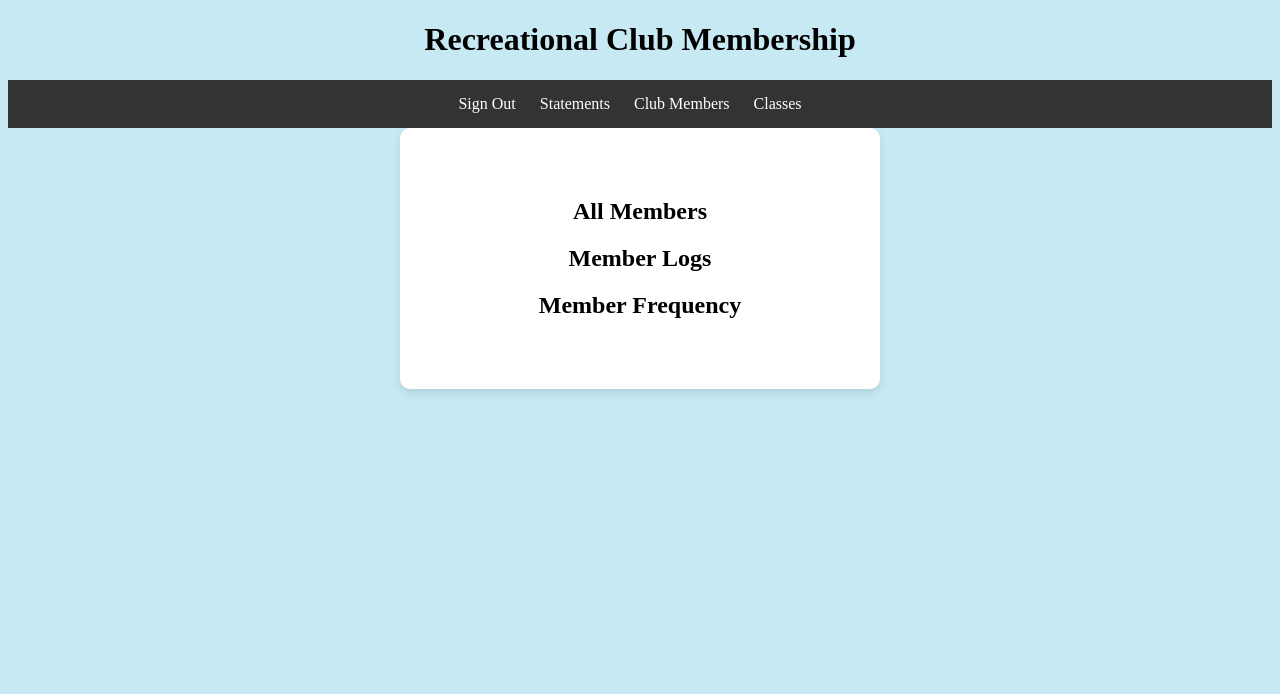
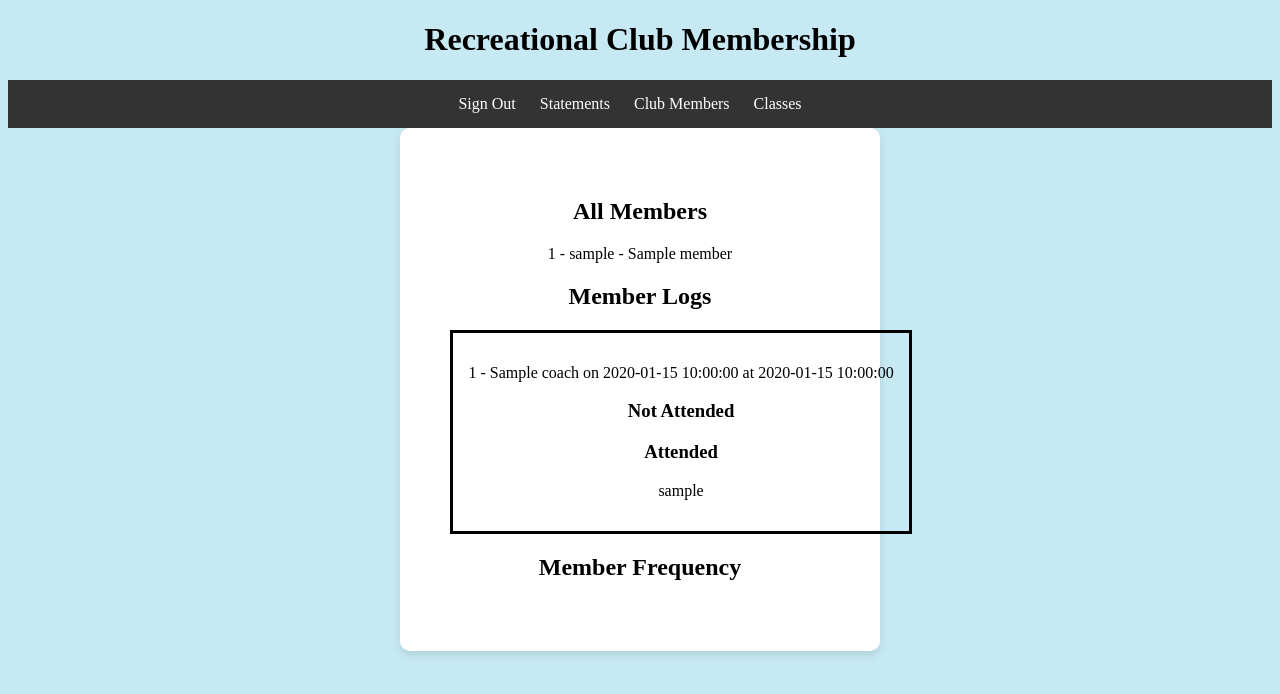
Before and after one commit to syxddd10001/Recreation-Club-Membership, a Flask app: template templates/members.html in a window 1280 px wide. Shown: the top 694 px of the page. Run offline with Flask 3, Linux system fonts and the light colour scheme; the template is opened without the code that fills it: most values are stand-ins (such as "Sample title", 1, 10 or a date in 2020).

Commit message:
update members.html

```diff
--- a/main.py
+++ b/main.py
@@ -166,7 +166,8 @@ def statements():
 
 @app.route('/members', methods=['GET', 'POST'])
 def members():
-    return render_template('members.html') ## return list of all members
+    return render_template('members.html')
+
 
 @app.route('/createclass', methods=['POST', 'POST'])
 def createclass():
@@ -816,6 +817,14 @@ def is_valid_time(time_string):
     match = re.match(regex, time_string)
     return bool(match)
 
+def get_members(c_id) -> list:
+    """get members function
+        Gets a list of all the members
+
+        Returns a list of Member objects
+    """
+    pass
+
 #main function
 if __name__ == "__main__":
     app.run(debug=True)
--- a/templates/members.html
+++ b/templates/members.html
@@ -70,7 +70,32 @@
     <div class="classListContainer">
           <div>
             <h2>All Members</h2>
+
+            {% for member in allMembers %}
+              <div>
+                <p> {{member.id}} - {{member.username}} - {{member.name}}</p>
+              </div>
+            {% endfor %}
             <h2>Member Logs</h2>
+            {% for class in allClasses %}
+              <div>
+              <div style="width: max-content; height: auto; border: 3px solid black; padding: 15px; margin: 20px auto;">
+
+                <p> {{class.class_id}} - {{class.coach}} on {{class.date}} at {{class.time}}</p>
+                <h3>Not Attended</h3>
+                {% for x in notAttendedClasses[(class.class_id | int) - 1] %}
+                  <p>{{x.username}}</p>
+                {% endfor %}
+
+                <h3>Attended</h3>
+                {% for x in attendedClasses[(class.class_id | int) - 1] %}
+                  <p>{{x.username}}</p>
+                {% endfor %}
+
+              </div>
+            </div>
+            {% endfor %}
+
             <h2>Member Frequency</h2>
           </div>
 
@@ -86,16 +111,6 @@
 
         <script>
 
-
-          fetch('/getmembers', {
-          })
-          .then(response => response.text()){
-            console.log(response);
-          }
-          .catch(error => {
-              console.error('Error:', error);
-          });
-
         </script>
   </body>
 
```
